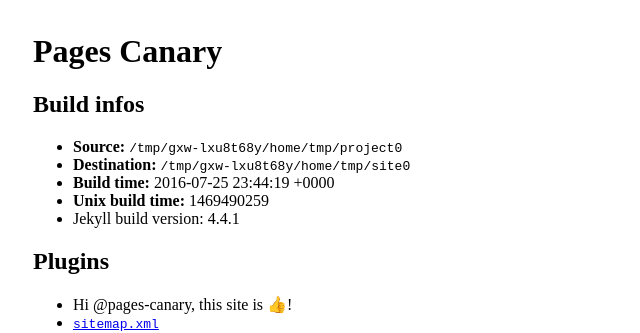
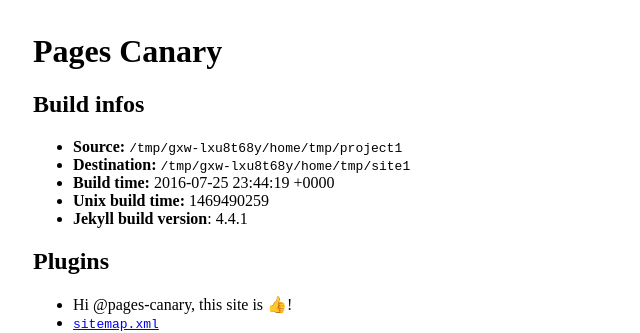
Before and after one commit to paper-spa/pages-canary, a Jekyll site: the page built from index.md, in a window 1280 px wide. Shown: the top 333 px of the page, without its empty margins (0-640 px from the left). Built offline with Jekyll 4.4.1, drawn with Linux system fonts in a browser that asks for light colours; emoji names are drawn with the system emoji font.

```diff
--- a/index.md
+++ b/index.md
@@ -12,7 +12,7 @@ redirect_from: /redirect/
 * **Destination:** `{{ site.destination }}`
 * **Build time:** {{ site.time }}
 * **Unix build time:** {{ site.time | date: "%s" }}
-* Jekyll build version: {{ jekyll.version }}
+* **Jekyll build version**: {{ jekyll.version }}
 
 ## Plugins
 
```
